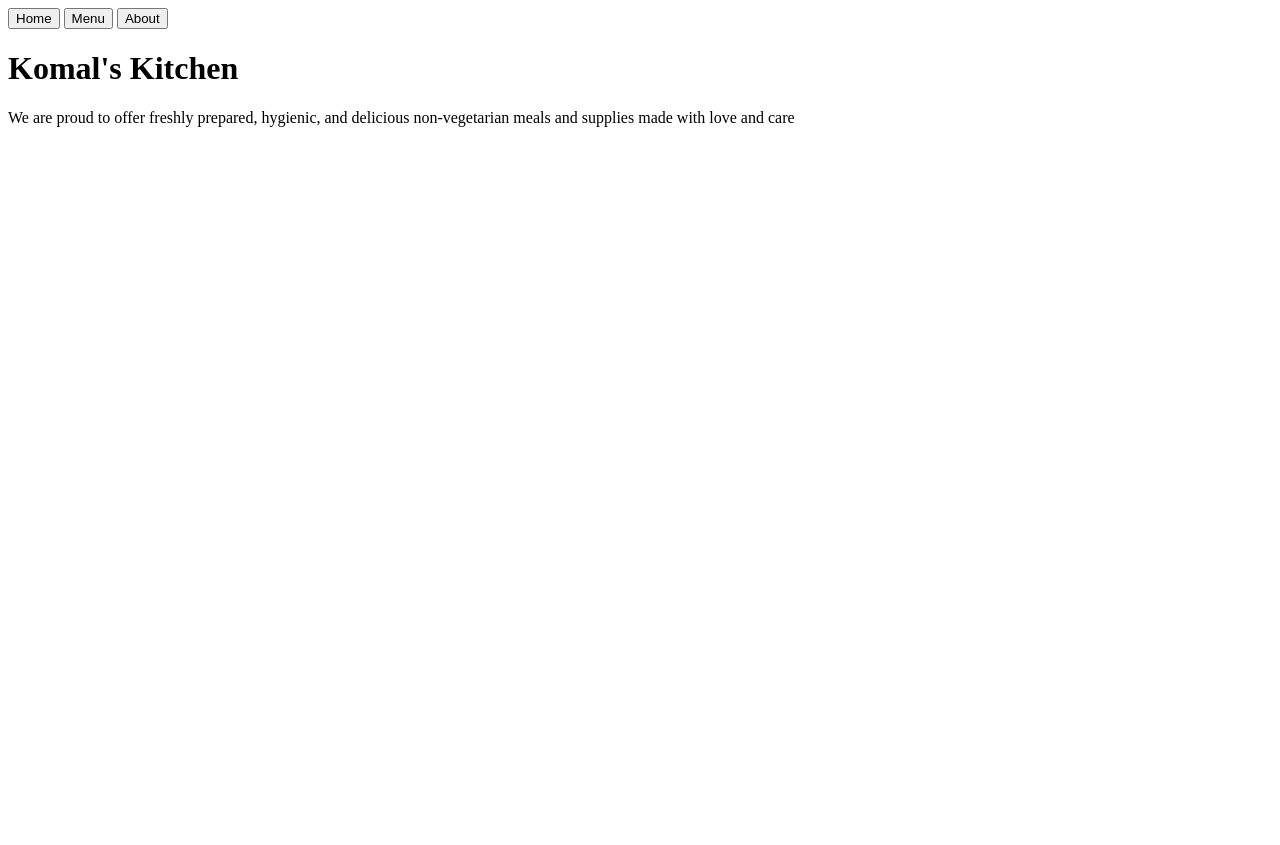
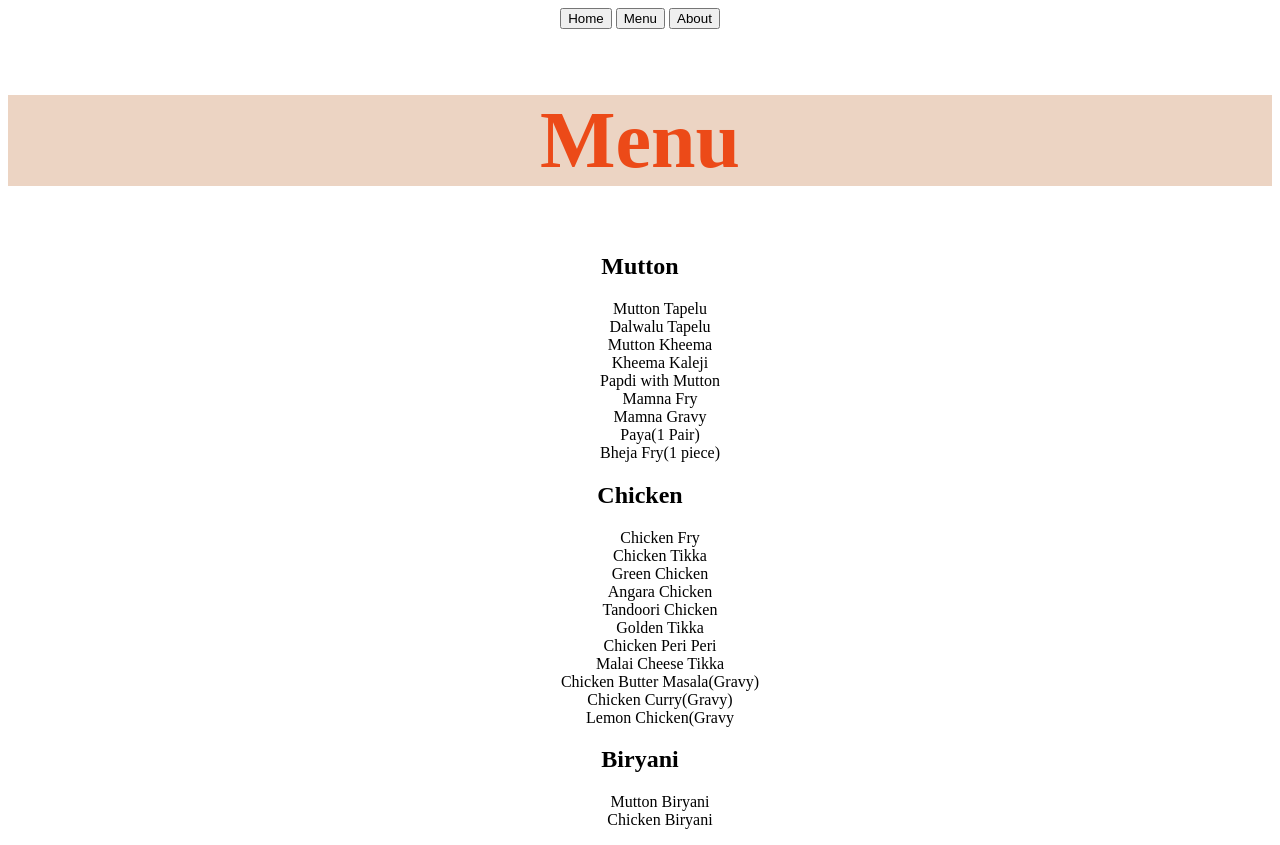
Before and after one commit to madhavjari/restaurant-page, a website built with webpack: page src/template.html in a window 1280 px wide. Both pictures are taken after a click on the button "Menu". Before the commit the page ends 800 px from the top, so only its background shows below. Built offline with nearby package versions, Linux system fonts and the light colour scheme.

Commit message:
created home page and menu page

```diff
--- a/src/home.js
+++ b/src/home.js
@@ -1,10 +1,51 @@
-const body = document.querySelector('body');
-export const brandName = document.createElement('h1');
-brandName.textContent = "Komal's Kitchen";
-body.appendChild(brandName);
-export const brandContent = document.createElement('div');
-const textForBrand1 = "Welcome to Komal's Kitchen: Authentic Non-Veg Delights"
-const textForBrand2 = "We are proud to offer freshly prepared, hygienic, and delicious non-vegetarian meals and supplies made with love and care"
-brandContent.textContent = textForBrand1;
-brandContent.textContent = textForBrand2;
-body.appendChild(brandContent);
+import "./style.css";
+function home(){
+    const homePage = document.createElement('div');
+    //creating main four containers of home page
+    const brandName = document.createElement('h1'); //exporting the parent element
+    const brandIntro = document.createElement('div');
+    const brandWhyChoose = document.createElement('div');
+    const brandContact = document.createElement('div');
+    homePage.append(brandName,brandIntro,brandWhyChoose,brandContact);
+
+    brandName.textContent = "Komal's Kitchen"; // header
+
+    //Introduction container details
+    const brandIntro1 = document.createElement('h2');
+    const brandIntro2 = document.createElement('div');
+    const brandIntro3 = document.createElement('div');
+    const textForBrand1 = "Authentic Non-Veg Delights"
+    const textForBrand2 = "We are proud to offer freshly prepared, hygienic, and delicious non-vegetarian meals and supplies made with love and care."
+    const textForBrand3 = "Whether you're hosting a family gathering, a corporate event, or simply craving home-style non-veg dishes, I provide customized orders delivered right to your doorstep. From traditional favorites to special recipes, every dish is prepared with the finest ingredients, respecting local taste and quality standards."
+    brandIntro1.textContent = textForBrand1;
+    brandIntro2.textContent = textForBrand2;
+    brandIntro3.textContent = textForBrand3;
+    brandIntro.append(brandIntro1, brandIntro2, brandIntro3);
+
+    //Why choose Us container details
+    const brandChooseTitle = document.createElement('h2');
+    brandChooseTitle.textContent = 'Why choose us?';
+    const brandChooseUl = document.createElement('ul');
+    brandWhyChoose.append(brandChooseTitle,brandChooseUl);
+    let brandChooseLi = []
+    const textForChoose = ['Fresh, high-quality non-veg preparations',
+                            'Made-to-order based on your requirements',
+                            'Timely and hygienic delivery',
+                            "Authentic flavors tailored to Surti's palate"
+    ]
+    for(let i = 0; i < 4; i++){
+        brandChooseLi[i] = document.createElement('li');
+        brandChooseLi[i].textContent = textForChoose[i];
+        brandChooseUl.appendChild(brandChooseLi[i]);
+    }
+
+    //Contact Address details
+    const brandAddressTitle = document.createElement('h2');
+    brandAddressTitle.textContent = 'Location';
+    const brandAddress = document.createElement('div');
+    brandAddress.textContent = '86/2, Ranchodji Park Society, Near Kantareshwar Mahadev Mandir, Katargam, Surat.'
+    brandContact.append(brandAddressTitle,brandAddress);
+    return homePage;
+}
+
+export default home();
--- a/src/index.js
+++ b/src/index.js
@@ -1 +1,16 @@
-import { brandName } from "./home.js";
+import home from "./home.js";
+import menu from "./menu.js";
+
+const content = document.getElementById('content');
+
+document.getElementById('menu').addEventListener('click', () => {
+    content.innerHTML = '';
+    content.appendChild(menu);
+});
+
+document.getElementById('home').addEventListener('click', () => {
+    content.innerHTML = '';
+    content.appendChild(home);
+});
+
+content.appendChild(home);
--- /dev/null
+++ b/src/menu.js
@@ -0,0 +1,48 @@
+function menu(){
+    const menuPage = document.createElement('div');
+    const menuTitle = document.createElement('h1');
+    menuTitle.textContent = 'Menu';
+    menuPage.appendChild(menuTitle);
+    const menuList = ['Mutton Tapelu','Dalwalu Tapelu',
+                'Mutton Kheema','Kheema Kaleji',
+                'Papdi with Mutton','Mamna Fry',
+                'Mamna Gravy','Paya(1 Pair)','Bheja Fry(1 piece)',
+                'Chicken Fry','Chicken Tikka','Green Chicken',
+                'Angara Chicken','Tandoori Chicken','Golden Tikka',
+                'Chicken Peri Peri','Malai Cheese Tikka','Chicken Butter Masala(Gravy)',
+                'Chicken Curry(Gravy)','Lemon Chicken(Gravy',
+                'Mutton Biryani','Chicken Biryani'];
+    const header1 = document.createElement('h2');
+    header1.textContent = 'Mutton';
+    const header1List = document.createElement('ul');
+    let header1Menu = [];
+    for(let i = 0; i < 9;i++){
+        header1Menu[i] = document.createElement('li');
+        header1Menu[i].textContent = menuList[i];
+        header1List.appendChild(header1Menu[i]);
+    }
+
+    const header2 = document.createElement('h2');
+    header2.textContent = 'Chicken';
+    const header2List = document.createElement('ul');
+    let header2Menu = [];
+    for(let i = 9; i < 20;i++){
+        header2Menu[i] = document.createElement('li');
+        header2Menu[i].textContent = menuList[i];
+        header2List.appendChild(header2Menu[i]);
+    }
+
+    const header3 = document.createElement('h2');
+    header3.textContent = 'Biryani';
+    const header3List = document.createElement('ul');
+    let header3Menu = [];
+    for(let i = 20; i < 22;i++){
+        header3Menu[i] = document.createElement('li');
+        header3Menu[i].textContent = menuList[i];
+        header3List.appendChild(header3Menu[i]);
+    }
+    menuPage.append(header1,header1List,header2,header2List,header3,header3List);
+    return menuPage;
+}
+
+export default menu();
--- /dev/null
+++ b/src/style.css
@@ -0,0 +1,17 @@
+:root{
+    --light-pink: rgb(236,212,195);
+    --orange: rgb(236, 74, 24);
+}
+
+body{
+    text-align: center;
+}
+h1{
+    font-size: 5rem;
+    background-color: var(--light-pink);
+    color: var(--orange);
+}
+
+ul li{
+    list-style-type:none;
+}
--- a/src/template.html
+++ b/src/template.html
@@ -8,10 +8,10 @@
 <body>
     <header>
         <nav>
+            <button id="home">Home</button>
+            <button id="menu">Menu</button>
+            <button id="about">About</button>
             <div id="content"></div>
-            <button>Home</button>
-            <button>Menu</button>
-            <button>About</button>
         </nav>
     </header>
 </body>
```
